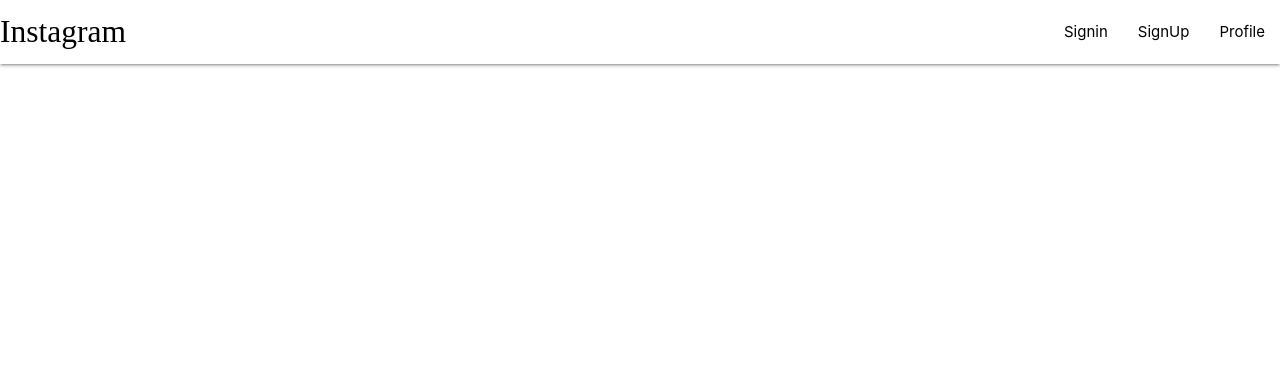
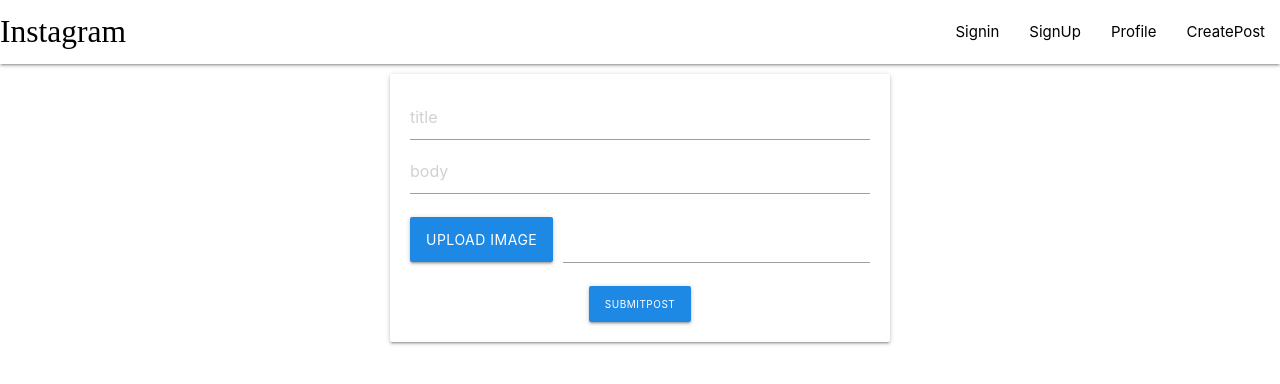
Before and after one commit to 1tav0/MERNINSTA, a React (Create React App) app in the folder client/: page /createpost in a window 1280 px wide. Shown: the top 384 px of the page. Built offline with nearby package versions, Linux system fonts and the light colour scheme; a web font is replaced by a local one.

Commit message:
make createPost page UI

```diff
--- a/client/src/App.js
+++ b/client/src/App.js
@@ -4,6 +4,7 @@ import Home from './components/screens/Home';
 import Profile from './components/screens/Profile';
 import Signin from './components/screens/Signin';
 import Signup from './components/screens/Signup';
+import CreatePost from './components/screens/CreatePost';
 import { BrowserRouter as Router, Routes, Route } from 'react-router-dom';
 function App() {
   return (
@@ -14,6 +15,7 @@ function App() {
         <Route exact path="/profile" element={<Profile />} />
         <Route path="/signup" element={<Signup />} />
         <Route path="/signin" element={<Signin />} />
+        <Route path="/createpost" element={<CreatePost />} />
       </Routes>
     </Router>
 
--- a/client/src/components/Navbar.js
+++ b/client/src/components/Navbar.js
@@ -8,7 +8,8 @@ const Navbar = () => {
       <ul id="nav-mobile" className="right">
         <li><Link to="/signin">Signin</Link></li>
         <li><Link to="/signup">SignUp</Link></li>
-        <li><Link to="/profile">Profile</Link></li>
+          <li><Link to="/profile">Profile</Link></li>
+          <li><Link to="/createpost">CreatePost</Link></li>
       </ul>
     </div>
   </nav>
--- /dev/null
+++ b/client/src/components/screens/CreatePost.css
@@ -0,0 +1,11 @@
+.wrapper{
+  margin: 10px auto;
+  max-width: 500px;
+  padding: 20px;
+  text-align: center;
+}
+
+.submit__button{
+  width: auto;
+  font-size: x-small;
+}
--- /dev/null
+++ b/client/src/components/screens/CreatePost.js
@@ -0,0 +1,25 @@
+import React from 'react';
+import './CreatePost.css';
+
+const CreatePost = () => {
+  return (
+    <div className='card input-field wrapper'>
+      <input type='text' placeholder='title' />
+      <input type='text' placeholder='body' />
+      <div class="file-field input-field">
+        <div class="btn #1e88e5 blue darken-1">
+          <span>Upload Image</span>
+          <input type="file" />
+        </div>
+        <div class="file-path-wrapper">
+          <input class="file-path validate" type="text" />
+        </div>
+      </div>
+      <button className="btn waves-effect waves-light #1e88e5 blue darken-1 submit__button">
+        SubmitPost
+      </button>
+    </div>
+  )
+}
+
+export default CreatePost
--- a/client/src/components/screens/Home.js
+++ b/client/src/components/screens/Home.js
@@ -7,7 +7,7 @@ const Home = () => {
       <div className="card home__card">
         <h5>Tavo</h5>
         <div className="card-image">
-          <img className='home__img' src='https://assets.manutd.com/AssetPicker/images/0/0/10/126/687707/Legends-Profile_Cristiano-Ronaldo1523460877263.jpg' alt='photo' />
+          <img className='home__img' src='https://assets.manutd.com/AssetPicker/images/0/0/10/126/687707/Legends-Profile_Cristiano-Ronaldo1523460877263.jpg' alt='img__photo' />
         </div>
         <div className="card-content">
           <FavoriteBorderIcon />
```
